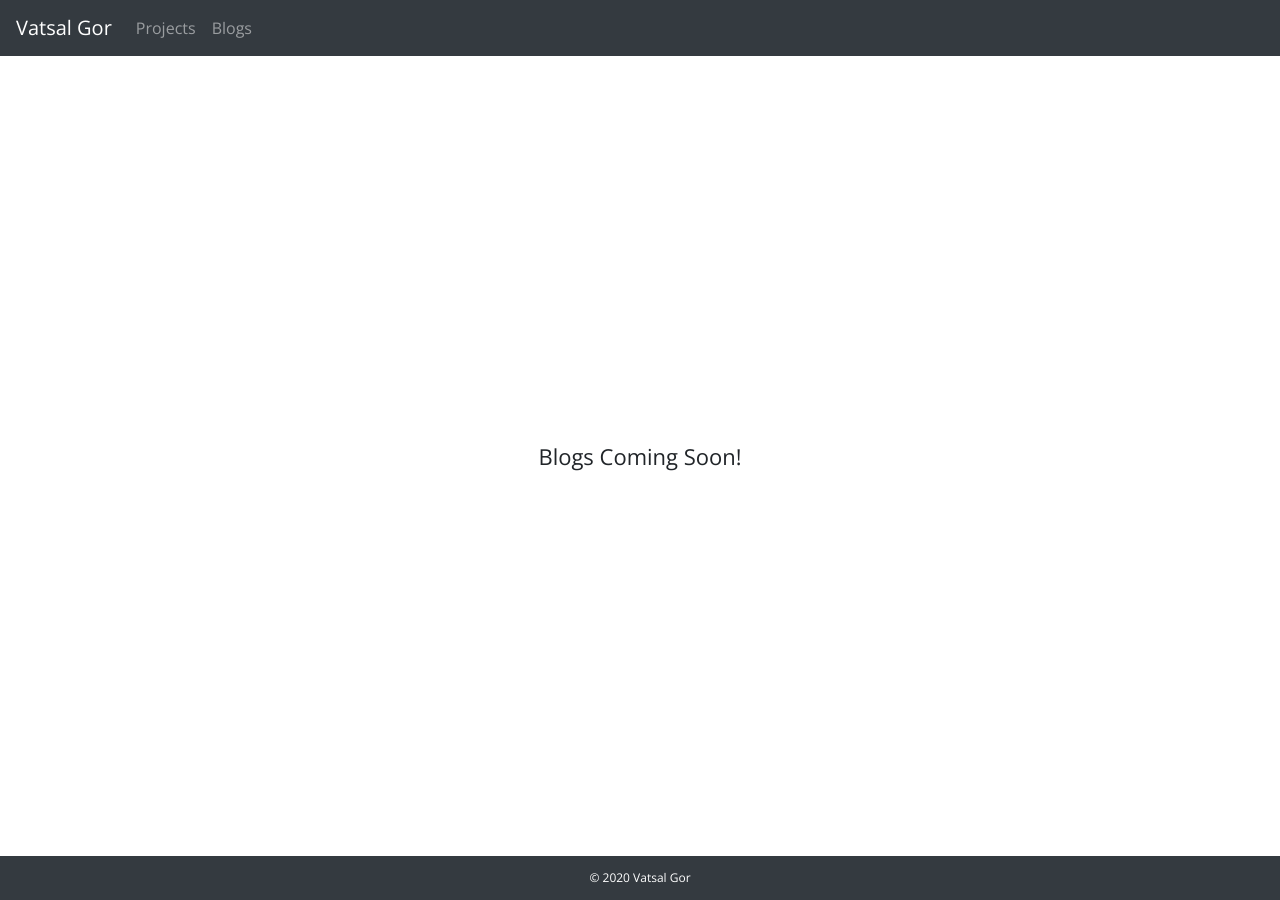
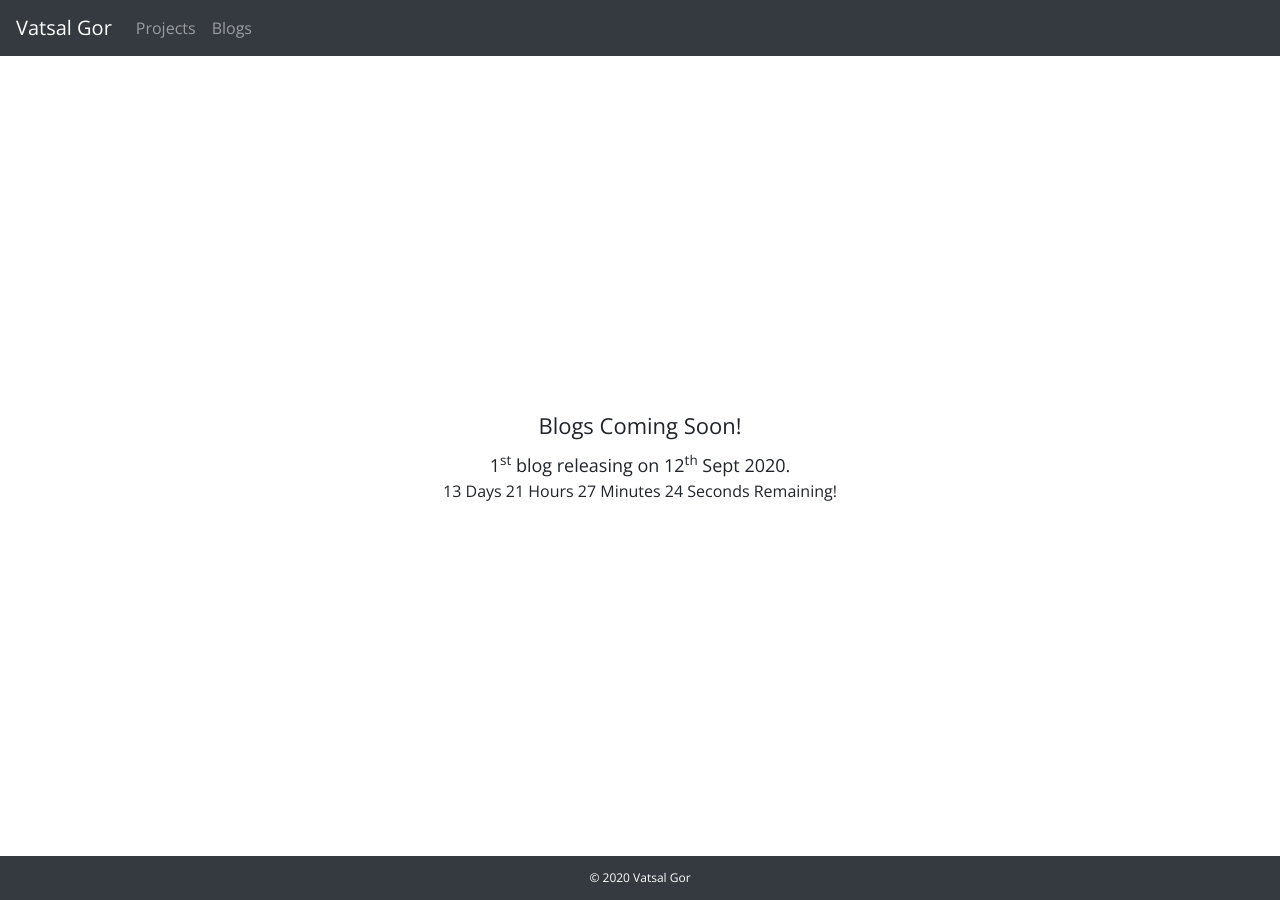
Before and after one commit to vatsalkgor/portfolio, a React (Create React App) app: page /blogs in a window 1280 px wide. Built offline with nearby package versions, Linux system fonts and the light colour scheme.

Commit message:
add countdown to blogs

```diff
--- a/package.json
+++ b/package.json
@@ -12,6 +12,7 @@
         "react": "^16.13.1",
         "react-animate-on-scroll": "^2.1.5",
         "react-bootstrap": "^1.3.0",
+        "react-countdown": "^2.2.1",
         "react-dom": "^16.13.1",
         "react-icons": "^3.11.0",
         "react-router-dom": "^5.2.0",
--- a/src/components/Blogs/Blogs.jsx
+++ b/src/components/Blogs/Blogs.jsx
@@ -1,6 +1,7 @@
 import React from "react";
 import Navigation from "../Navigation";
 import { Container, Row, Col } from "react-bootstrap";
+import Countdown from "react-countdown";
 import "./Blogs.css";
 
 export default function Blogs() {
@@ -14,10 +15,35 @@ export default function Blogs() {
                         sm={12}
                         className="d-flex justify-content-center"
                     >
-                        <div className="heading">Blogs Coming Soon!</div>
+                        <div className="text-center">
+                            <div className="heading">Blogs Coming Soon!</div>
+                            <div className="subheading">
+                                1<sup>st</sup> blog releasing on 12<sup>th</sup>{" "}
+                                Sept 2020.
+                            </div>
+                            <div>
+                                <Countdown
+                                    date={1599912000000}
+                                    renderer={countdownRenderer}
+                                ></Countdown>
+                            </div>
+                        </div>
                     </Col>
                 </Row>
             </Container>
         </div>
     );
 }
+
+const countdownRenderer = ({ days, hours, minutes, seconds, completed }) => {
+    if (completed) {
+        return <div>Here you go!</div>;
+    } else {
+        return (
+            <span>
+                {days} Days {hours} Hours {minutes} Minutes {seconds} Seconds
+                Remaining!
+            </span>
+        );
+    }
+};
```
